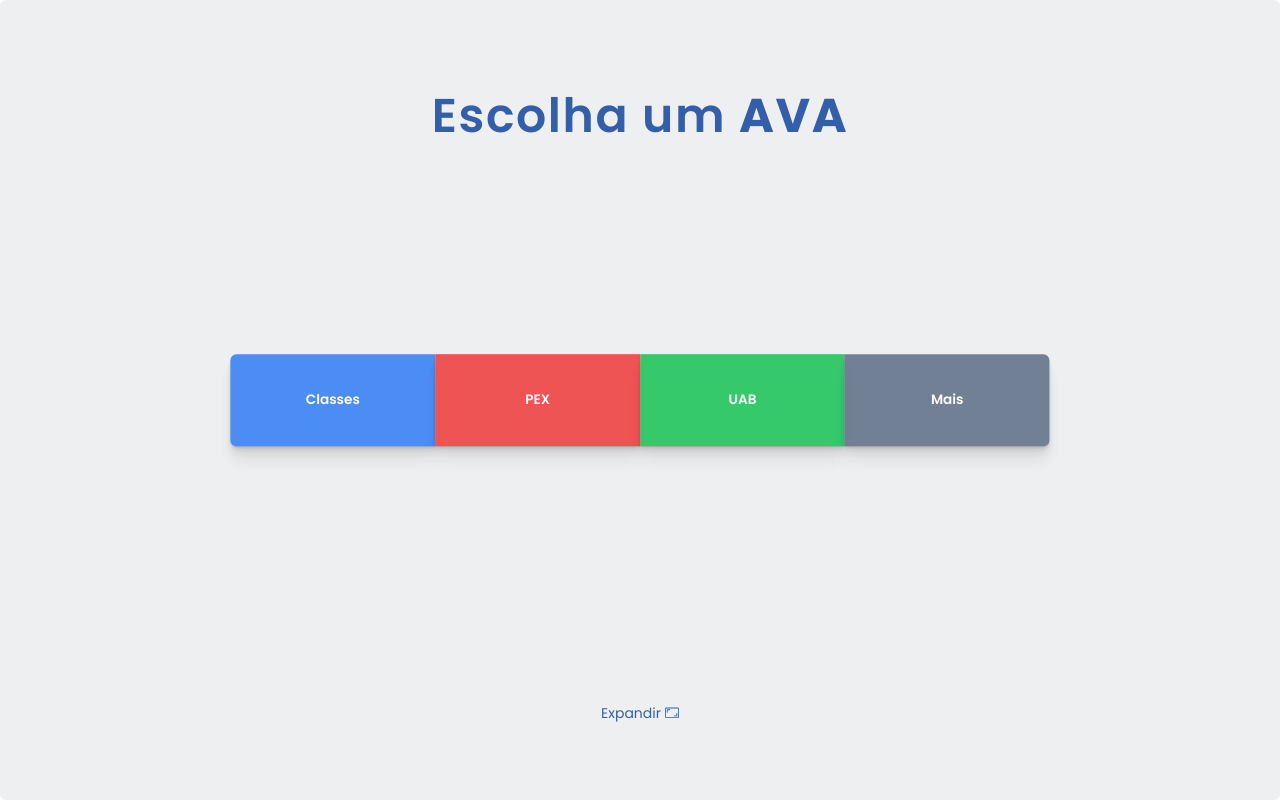
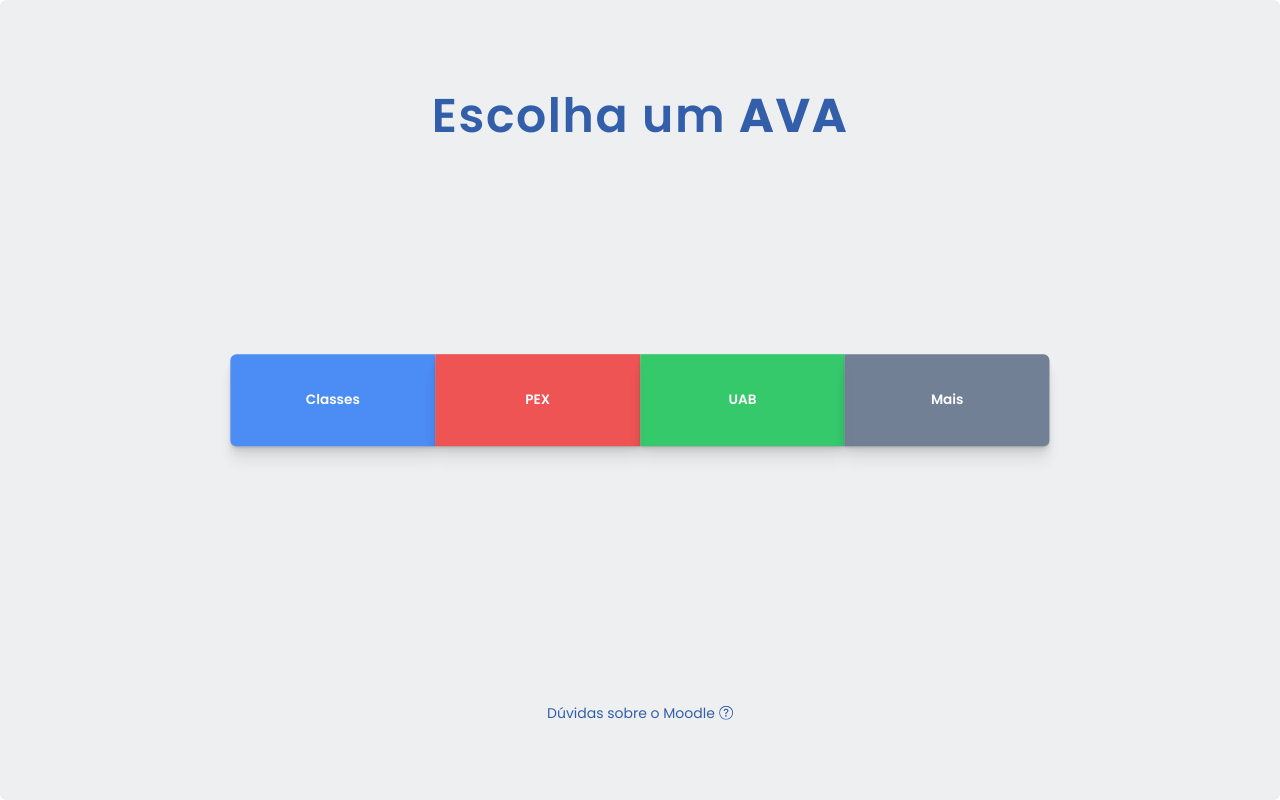
Before and after one commit to RubenFontes/sead-iframe-v2, a plain HTML site: page index.html in a window 1280 px wide. Drawn offline with Linux system fonts and the light colour scheme.

Commit message:
Update index.html

```diff
--- a/index.html
+++ b/index.html
@@ -18,10 +18,10 @@
             </div>
             <footer class="rodapé">
                 <a href="https://ead-sead.vercel.app" target="_blank">
-                    <p>Expandir</p>
-                    <svg xmlns="http://www.w3.org/2000/svg" width="14" height="14" fill="currentColor" class="bi bi-aspect-ratio" viewBox="0 0 16 16">
-                        <path d="M0 3.5A1.5 1.5 0 0 1 1.5 2h13A1.5 1.5 0 0 1 16 3.5v9a1.5 1.5 0 0 1-1.5 1.5h-13A1.5 1.5 0 0 1 0 12.5v-9zM1.5 3a.5.5 0 0 0-.5.5v9a.5.5 0 0 0 .5.5h13a.5.5 0 0 0 .5-.5v-9a.5.5 0 0 0-.5-.5h-13z"/>
-                        <path d="M2 4.5a.5.5 0 0 1 .5-.5h3a.5.5 0 0 1 0 1H3v2.5a.5.5 0 0 1-1 0v-3zm12 7a.5.5 0 0 1-.5.5h-3a.5.5 0 0 1 0-1H13V8.5a.5.5 0 0 1 1 0v3z"/>
+                    <p>Dúvidas sobre o Moodle</p>
+                    <svg xmlns="http://www.w3.org/2000/svg" width="14" height="14" fill="currentColor" class="bi bi-question-circle" viewBox="0 0 16 16">
+                        <path d="M8 15A7 7 0 1 1 8 1a7 7 0 0 1 0 14zm0 1A8 8 0 1 0 8 0a8 8 0 0 0 0 16z"/>
+                        <path d="M5.255 5.786a.237.237 0 0 0 .241.247h.825c.138 0 .248-.113.266-.25.09-.656.54-1.134 1.342-1.134.686 0 1.314.343 1.314 1.168 0 .635-.374.927-.965 1.371-.673.489-1.206 1.06-1.168 1.987l.003.217a.25.25 0 0 0 .25.246h.811a.25.25 0 0 0 .25-.25v-.105c0-.718.273-.927 1.01-1.486.609-.463 1.244-.977 1.244-2.056 0-1.511-1.276-2.241-2.673-2.241-1.267 0-2.655.59-2.75 2.286zm1.557 5.763c0 .533.425.927 1.01.927.609 0 1.028-.394 1.028-.927 0-.552-.42-.94-1.029-.94-.584 0-1.009.388-1.009.94z"/>
                     </svg>
                 </a>
             </footer>
```
